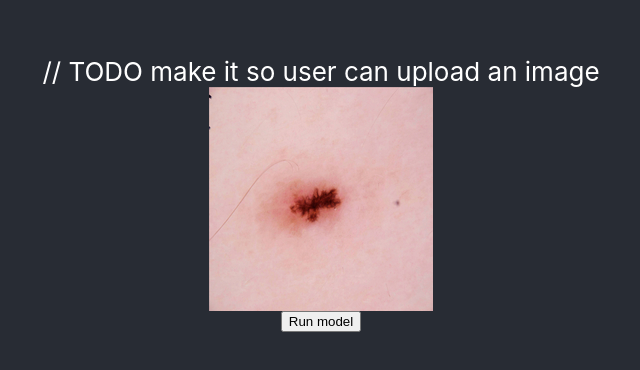
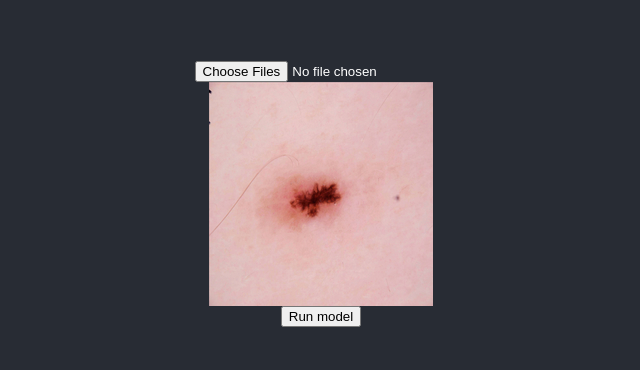
Before and after one commit to GabrielDeml/Cancer-Client, a React (Create React App) app: page / in a window 1280 px wide. Shown: the part 206-576 px from the top of the page, without its empty margins (319-959 px from the left). Built offline with nearby package versions, Linux system fonts and the light colour scheme.

Commit message:
Can upload image now

```diff
--- a/src/App.js
+++ b/src/App.js
@@ -34,10 +34,23 @@ async function testML(imgRef) {
 
 function App() {
   const imgRef = React.createRef();
+  const handleImageUpload = e => {
+    const [file] = e.target.files;
+    if (file) {
+      const reader = new FileReader();
+      const { current } = imgRef;
+      current.file = file;
+      reader.onload = e => {
+        current.src = e.target.result;
+      };
+      reader.readAsDataURL(file);
+    }
+  };
+
   return (
     <div className="App">
       <header className="App-header">
-        // TODO make it so user can upload an image
+        <input type="file" accept="image/*" onChange={handleImageUpload} ref={imgRef} multiple="false" />
         <img src={cat} ref={imgRef} />
         <button onClick={() => testML(imgRef)}>Run model</button>
       </header>
```
